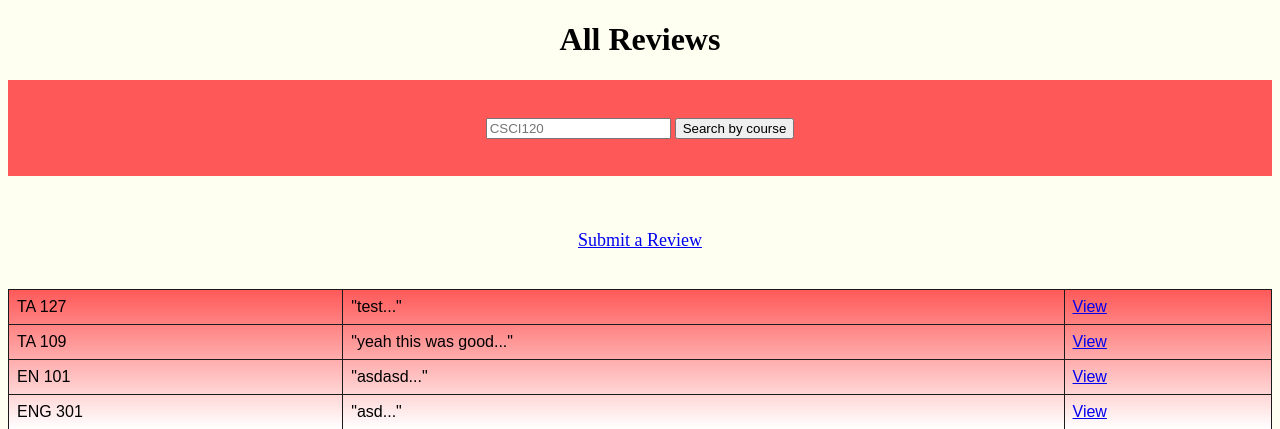
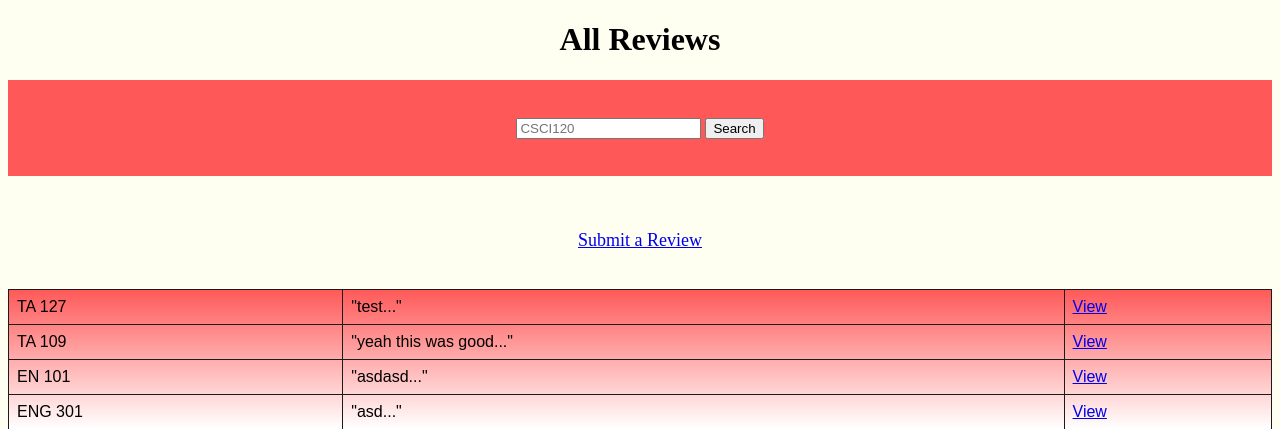
Before and after one commit to Levrk/CUcourses, a Django app: page /all-reviews in a window 1280 px wide. Shown: the part 80-509 px from the top of the page. Run offline with Django 4.2, Linux system fonts and the light colour scheme; data comes from the database, SQL or seed files in the repository.

Commit message:
nav menu now on search page

```diff
--- a/reviews/templates/reviews/allReviews.html
+++ b/reviews/templates/reviews/allReviews.html
@@ -9,7 +9,7 @@
 
 <form action="{% url 'search_reviews' %}" method="get" autocapitalize="on">
     <input type="text" name="course_code" placeholder="CSCI120">
-    <button type="submit">Search by course</button>
+    <button type="submit">Search</button>
     </form>
 
 <div class="button">
--- a/reviews/templates/reviews/searchReviews.html
+++ b/reviews/templates/reviews/searchReviews.html
@@ -1,3 +1,7 @@
+<header>
+    {% include "./navMenu.html" %}
+</header>
+
 <html>
     {% load static %}
 <link rel="stylesheet"  type="text/css" href="{% static 'allStyles.css' %}">
```
